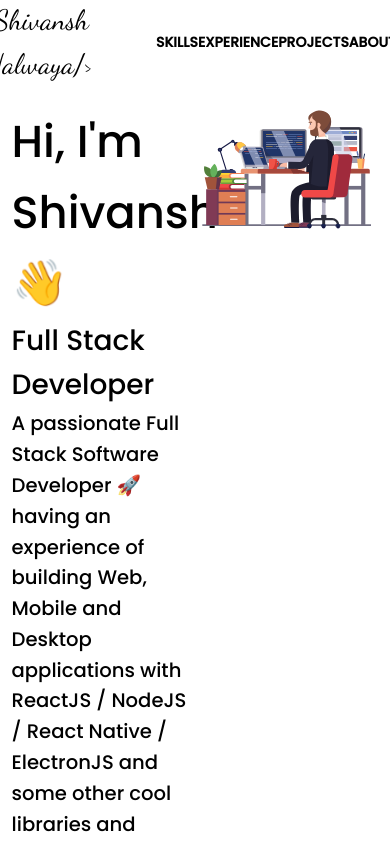
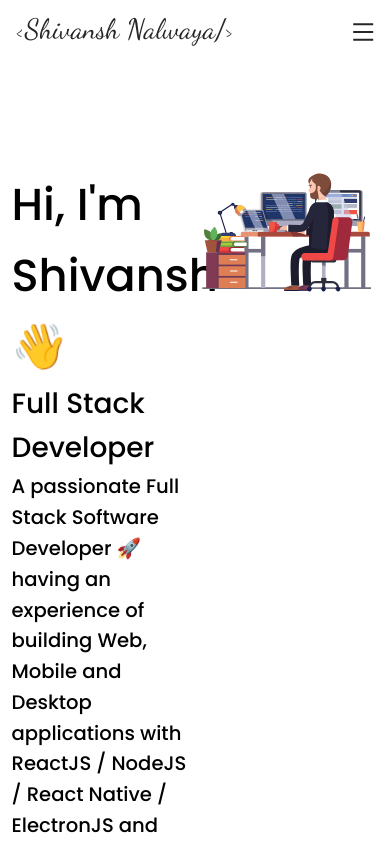
Before and after one commit to shivansh-nalwaya/shivansh-nalwaya.github.io, a React (Create React App) app: page / in a window 390 px wide. Shown: the top 844 px of the page. Built offline with nearby package versions, Linux system fonts and the light colour scheme.

Commit message:
Responsive header

```diff
--- a/src/App.js
+++ b/src/App.js
@@ -3,6 +3,7 @@ import Header from "./components/header";
 import Greeting from "./components/greeting";
 import SettingsContext from "./contexts/settings-context";
 import SkillSet from "./components/skillset";
+import "antd/dist/antd.css";
 
 const App = () => {
   const [isMobile, setIsMobile] = useState(window.innerWidth <= 762);
@@ -14,9 +15,8 @@ const App = () => {
 
   useEffect(() => {
     setWindowWidth();
-    if (darkMode) require("antd/dist/antd.dark.css");
-    else require("antd/dist/antd.css");
-  }, [darkMode]);
+  }, []);
+
   window.addEventListener("resize", setWindowWidth);
 
   const toggleDarkMode = () => {
--- a/src/components/header.js
+++ b/src/components/header.js
@@ -1,7 +1,9 @@
+import { MenuOutlined } from "@ant-design/icons";
+import { Collapse, Menu } from "antd";
+import { useContext } from "react";
+import DarkModeToggle from "react-dark-mode-toggle";
 import styled from "styled-components";
-import { useContext } from "react";
 import SettingsContext from "../contexts/settings-context";
-import DarkModeToggle from "react-dark-mode-toggle";
 import Data from "../data";
 
 const HeaderContainer = styled.div`
@@ -14,6 +16,9 @@ const HeaderContainer = styled.div`
   z-index: 1;
   background: ${(props) => (props.darkMode ? "#434343" : "white")};
   color: ${(props) => (props.darkMode ? "white" : "black")};
+  @media (max-width: 768px) {
+    display: none;
+  }
 `;
 
 const Logo = styled.div`
@@ -23,6 +28,12 @@ const Logo = styled.div`
   align-items: center;
   font-size: 2em;
   font-family: "Dancing Script", cursive;
+
+  @media (max-width: 768px) {
+    justify-content: flex-start;
+    width: unset;
+    margin-top: -1.5%;
+  }
 `;
 
 const LinksContainer = styled.div`
@@ -31,6 +42,14 @@ const LinksContainer = styled.div`
   display: flex;
   justify-content: space-around;
   align-items: center;
+
+  @media (max-width: 768px) {
+    flex-direction: column;
+    justify-content: flex-start;
+    align-items: flex-start;
+    margin-top: -5%;
+    width: 100%;
+  }
 `;
 
 const Link = styled.div`
@@ -41,18 +60,37 @@ const Link = styled.div`
   &:hover {
     color: #cc5200;
   }
+
+  @media (max-width: 768px) {
+    padding: 3% 0%;
+    width: 100%;
+    border-bottom: 1px solid black;
+  }
 `;
 
 const ToggleContainer = styled.div`
   display: flex;
   justify-content: center;
   align-items: center;
+
+  @media (max-width: 768px) {
+    padding-left: 2.3%;
+    margin-top: 2%;
+
+    &:before {
+      content: "Theme";
+      padding-right: 10%;
+      font-weight: 600;
+      text-transform: uppercase;
+    }
+  }
 `;
 
 const Header = ({ toggleDarkMode }) => {
   const contextData = useContext(SettingsContext);
-  const { darkMode } = contextData;
+  const { isMobile, darkMode } = contextData;
   return (
+    <>
       <HeaderContainer darkMode={darkMode}>
         <Logo>&lt;{Data.name}/&gt;</Logo>
         <LinksContainer>
@@ -71,6 +109,31 @@ const Header = ({ toggleDarkMode }) => {
           </ToggleContainer>
         </LinksContainer>
       </HeaderContainer>
+      <Collapse
+        bordered={false}
+        ghost={true}
+        expandIcon={() => <MenuOutlined style={{ fontSize: "1.6em" }} />}
+        expandIconPosition="right"
+      >
+        <Collapse.Panel header={<Logo>&lt;{Data.name}/&gt;</Logo>} key="1">
+          <LinksContainer>
+            <Link>Skills</Link>
+            <Link>Experience</Link>
+            <Link>Projects</Link>
+            <Link>About</Link>
+            <Link>Contact</Link>
+            <ToggleContainer>
+              <DarkModeToggle
+                onChange={toggleDarkMode}
+                checked={contextData.darkMode}
+                size={70}
+                className="dark-mode-button"
+              />
+            </ToggleContainer>
+          </LinksContainer>
+        </Collapse.Panel>
+      </Collapse>
+    </>
   );
 };
 
--- a/src/index.css
+++ b/src/index.css
@@ -1,5 +1,9 @@
 * {
   font-family: "Poppins", sans-serif;
+}
+
+body {
+  overflow-x: hidden;
 }
 
 .dark-mode-button {
```
Lines whose indentation alone changed are shown as unchanged.
